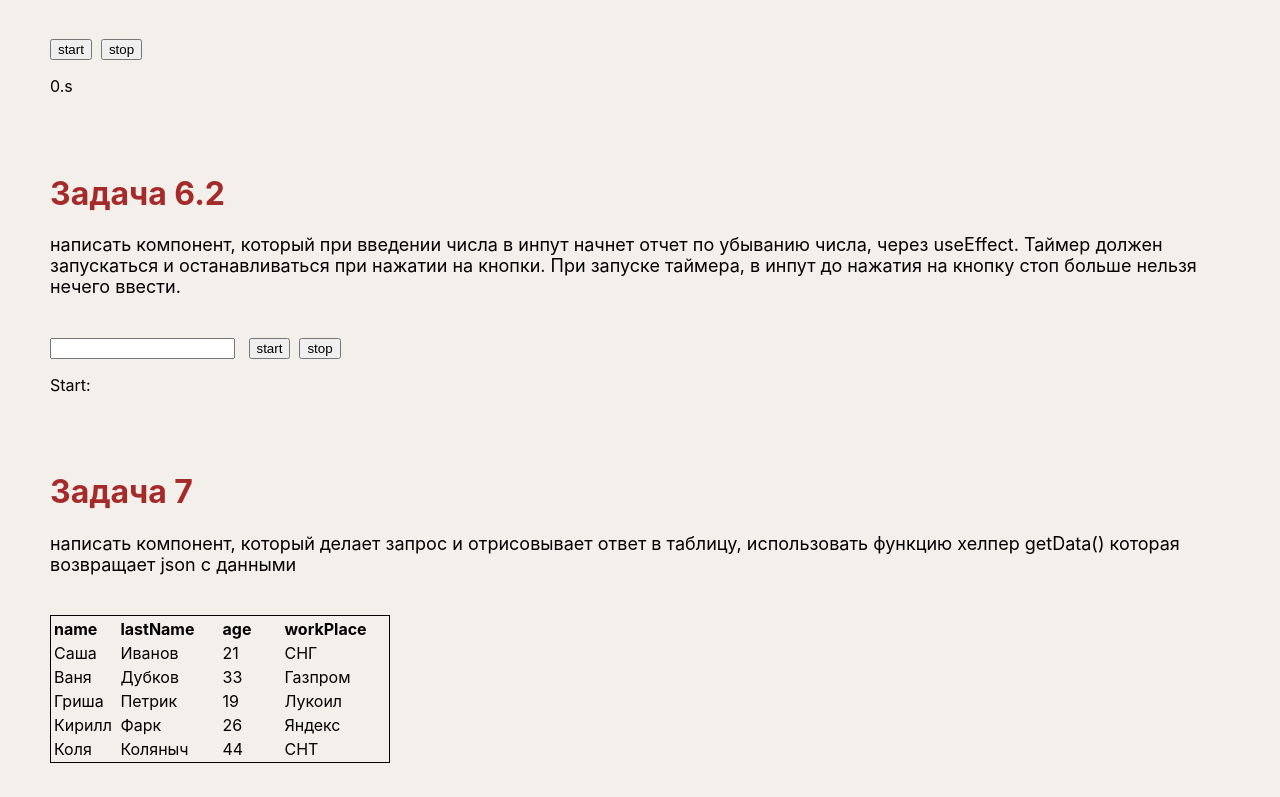
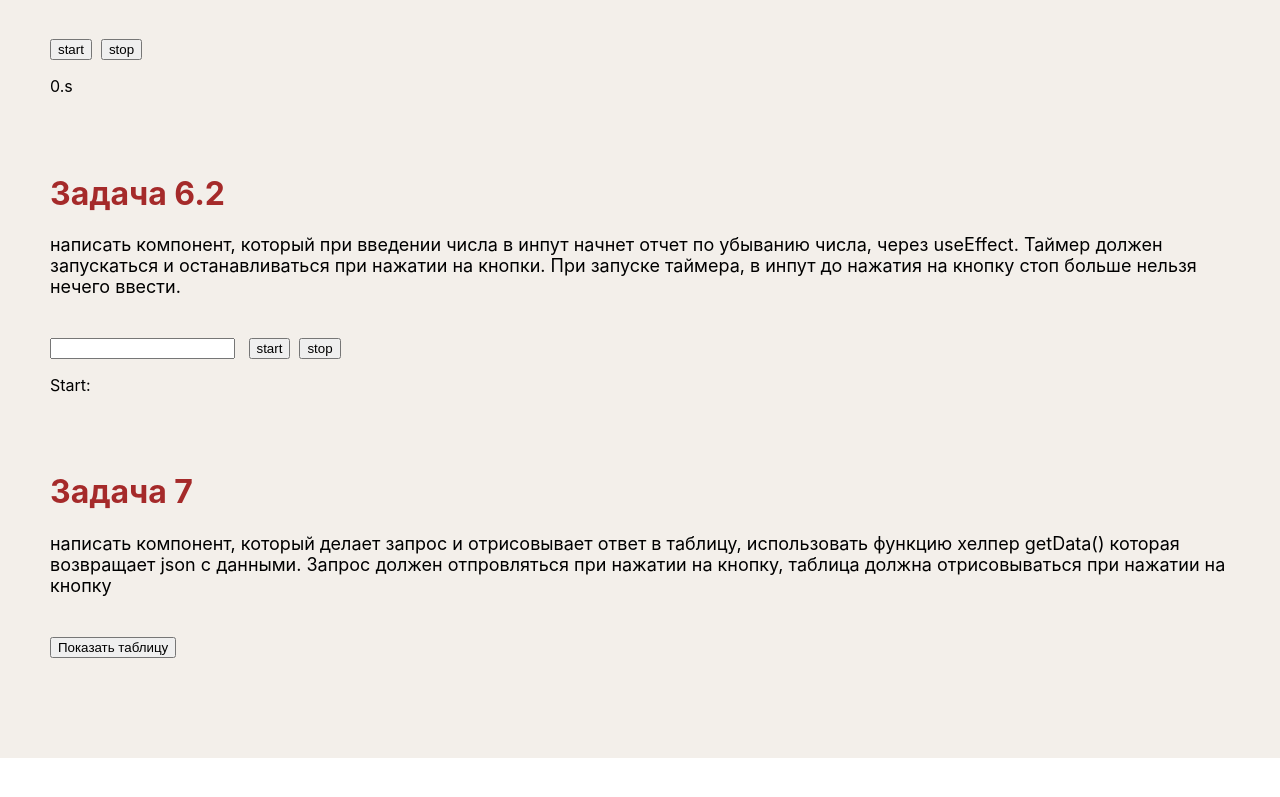
Before and after one commit to Pavel-Yaroslavovich/tasks-react, a React (Create React App) app: page / in a window 1280 px wide. Shown: the part 1656-2453 px from the top of the page. After the commit the page ends 2414 px from the top, so only its background shows below. Built offline with nearby package versions, Linux system fonts and the light colour scheme.

Commit message:
Added a button

```diff
--- a/src/tasks/task-7/table.jsx
+++ b/src/tasks/task-7/table.jsx
@@ -5,15 +5,18 @@ import Spinner from "./spinner";
 
 const Table = () => {
   const [users, setUsers] = useState()
+  const [showResults, setShowResults] = useState(false)
+  const clickShow = () => setShowResults(true)
 
   useEffect(() => {
-    getData().then((obj) => {
+    if(showResults) {
+      getData().then((obj) => {
       setUsers(JSON.parse(obj));
     });
-  }, []);
+  }
+  }, [showResults]);
 
   let elem;
-
   if (users === undefined) {
     elem = <Spinner />
   } else if(users) {
@@ -25,9 +28,8 @@ const Table = () => {
         <td>{item.workPlace}</td>
       </tr>
     })
-  }
-
-  return (
+}
+  const Results = () => (
     <div>
       <table className="tableOne" style={{ border: '1px solid black' }}>
         <tbody>
@@ -42,6 +44,13 @@ const Table = () => {
       </table>
     </div>
   )
+
+  return (
+    <div>
+      <button onClick={clickShow}>Показать таблицу</button><br />
+      { showResults ? <Results /> : null }
+    </div>
+  )
 }
 
 export default Table;
--- a/src/tasks/task-7/taskSeven.jsx
+++ b/src/tasks/task-7/taskSeven.jsx
@@ -5,7 +5,7 @@ const TaskSeven = () => {
     <div className='task'>
       <h1 className='title'>Задача 7</h1>
       <p className='text'>написать компонент, который делает запрос и отрисовывает ответ в таблицу, использовать функцию хелпер getData()
-        которая возвращает json с данными</p>
+        которая возвращает json с данными. Запрос должен отпровляться при нажатии на кнопку, таблица должна отрисовываться при нажатии на кнопку</p>
       <Table />
     </div>
   )
```
